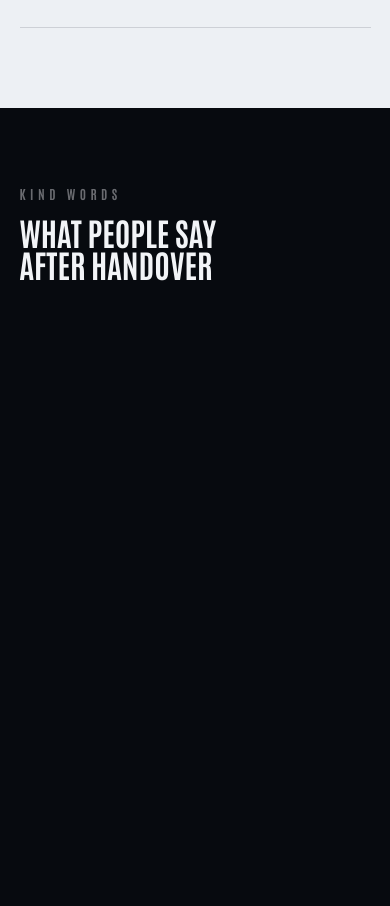
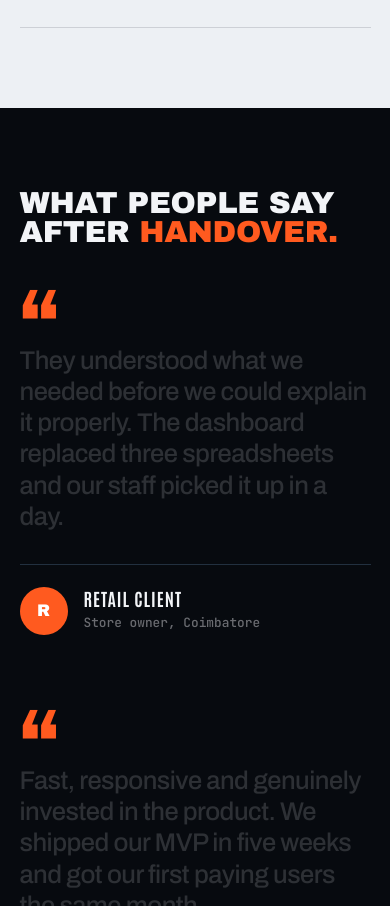
Before and after one commit to logeshk48/Letscook, a Next.js app: page / in a window 390 px wide. Shown: the part 11094-12000 px from the top of the page. Built offline with nearby package versions, Linux system fonts and the light colour scheme; a web font is replaced by a local one.

Commit message:
FAQ redesign

```diff
--- a/components/sections/Faq.tsx
+++ b/components/sections/Faq.tsx
@@ -1,30 +1,90 @@
 "use client";
 
-import { useState } from "react";
-import { ScrollTrigger } from "@/lib/gsap";
-import { faqs } from "@/content/site";
+import { useRef, useState } from "react";
+import { gsap, useGSAP, ScrollTrigger, prefersReducedMotion } from "@/lib/gsap";
+import { faqs, site, whatsappLink } from "@/content/site";
 import s from "./Faq.module.css";
 
+/**
+ * FAQ: heading + a small "still curious?" card on the left (stays in view on desktop),
+ * numbered questions on the right. The first answer starts open.
+ */
 export default function Faq() {
-  const [open, setOpen] = useState<number | null>(null);
+  const root = useRef<HTMLElement>(null);
+  const [open, setOpen] = useState<number | null>(0);
 
   const toggle = (i: number) => {
     setOpen((cur) => (cur === i ? null : i));
     setTimeout(() => ScrollTrigger.refresh(), 550); // page got taller/shorter
   };
 
+  useGSAP(
+    () => {
+      if (prefersReducedMotion()) return;
+      gsap.from("[data-title] .line > span", {
+        yPercent: 110,
+        duration: 1.1,
+        ease: "expo.out",
+        stagger: 0.1,
+        scrollTrigger: { trigger: "[data-title]", start: "top 85%", once: true },
+      });
+      gsap.from("[data-q]", {
+        opacity: 0,
+        y: 24,
+        duration: 0.8,
+        ease: "power2.out",
+        stagger: 0.06,
+        scrollTrigger: { trigger: "[data-list]", start: "top 82%", once: true },
+      });
+    },
+    { scope: root }
+  );
+
   return (
-    <section id="faq" className={s.faq}>
+    <section ref={root} id="faq" className={s.faq}>
       <div className={`wrap ${s.grid}`}>
-        <div>
-          <p className="label">GOOD TO KNOW</p>
-          <h2>Questions we get all the time</h2>
+        <aside className={s.side}>
+          <div className={s.sideIn}>
+            <p className={s.kicker}>
+              <span className={s.dot} aria-hidden="true" />
+              Good to know
+            </p>
+            <h2 className={s.title} data-title>
+              <span className="line">
+                <span>Questions,</span>
+              </span>
+              <span className="line">
+                <span className={s.hot}>answered.</span>
+              </span>
+            </h2>
+            <p className={s.lede}>The things people usually ask before we start cooking.</p>
+
+            <div className={s.ask}>
+              <p className={s.askTitle}>Still curious?</p>
+              <p className={s.askText}>Ask us directly. A real person replies, usually within a few hours.</p>
+              <div className={s.askLinks}>
+                <a href={whatsappLink("Hi Let's cook! I have a question.")} target="_blank" rel="noopener noreferrer" className={s.askBtn}>
+                  <svg viewBox="0 0 24 24" aria-hidden="true">
+                    <path d="M12 2a10 10 0 0 0-8.6 15.1L2 22l5-1.3A10 10 0 1 0 12 2Zm5.8 14.1c-.2.7-1.4 1.3-2 1.4-.5.1-1.2.1-1.9-.1a17 17 0 0 1-1.8-.7 13.7 13.7 0 0 1-5.2-4.6c-.4-.5-1.3-1.7-1.3-3.2s.8-2.2 1.1-2.5c.3-.3.6-.4.8-.4h.6c.2 0 .4 0 .6.5l.9 2.1c.1.2.1.4 0 .5l-.3.5-.4.5c-.2.2-.3.3-.1.6.2.3.8 1.4 1.8 2.2 1.2 1.1 2.2 1.4 2.5 1.6.3.1.5.1.6-.1l.9-1.1c.2-.3.4-.2.6-.1l2 1c.3.1.5.2.6.3 0 .1 0 .7-.2 1.4Z" />
+                  </svg>
+                  WhatsApp
+                </a>
+                <a href={`mailto:${site.email}`} className={s.askMail}>
+                  {site.email}
+                </a>
               </div>
-        <div>
-          {faqs.map((f, i) => (
-            <div key={f.q} className={`${s.qa} ${open === i ? s.open : ""}`}>
-              <button aria-expanded={open === i} aria-controls={`faq-${i}`} onClick={() => toggle(i)}>
-                {f.q}
+            </div>
+          </div>
+        </aside>
+
+        <ol className={s.list} data-list>
+          {faqs.map((f, i) => {
+            const isOpen = open === i;
+            return (
+              <li key={f.q} className={`${s.qa} ${isOpen ? s.open : ""}`} data-q>
+                <button aria-expanded={isOpen} aria-controls={`faq-${i}`} onClick={() => toggle(i)}>
+                  <span className={s.no}>{String(i + 1).padStart(2, "0")}</span>
+                  <span className={s.q}>{f.q}</span>
                   <span className={s.pm} aria-hidden="true" />
                 </button>
                 <div className={s.ans} id={`faq-${i}`}>
@@ -32,9 +92,10 @@ export default function Faq() {
                     <p>{f.a}</p>
                   </div>
                 </div>
-            </div>
-          ))}
-        </div>
+              </li>
+            );
+          })}
+        </ol>
       </div>
     </section>
   );
--- a/components/sections/Testimonials.module.css
+++ b/components/sections/Testimonials.module.css
@@ -1,38 +1,88 @@
-.words { background: var(--bg-2); padding-block: clamp(5rem, 10vw, 9rem); }
-.head { display: grid; gap: 1rem; margin-bottom: clamp(2.5rem, 5vw, 4rem); }
-.head h2 { font: 700 clamp(2rem, 4.6vw, 4.4rem)/1 var(--f-cond); text-transform: uppercase; max-width: 18ch; }
+/* Kind words: one big quote at a time, words light up as you scroll. */
+.words {
+  position: relative;
+  background: var(--bg-2);
+  padding-block: clamp(5rem, 10vw, 8rem);
+}
 
-.quotes { display: grid; grid-template-columns: repeat(3, minmax(0, 1fr)); gap: 14px; }
-.quote {
-  border: 1px solid var(--line);
-  padding: clamp(1.4rem, 2.4vw, 2.2rem);
+.inner {
+  display: grid;
+  grid-template-columns: minmax(0, 0.8fr) minmax(0, 1.6fr);
+  gap: clamp(2rem, 6vw, 6rem);
+  align-items: center;
+}
+
+/* ---------- left column ---------- */
+.side { display: grid; gap: 1.4rem; align-content: center; }
+.kicker {
+  display: inline-flex;
+  align-items: center;
+  gap: 0.6rem;
+  font: 500 0.74rem/1 var(--f-mono);
+  letter-spacing: 0.2em;
+  text-transform: uppercase;
+  color: var(--fg-2);
+}
+.dot { width: 7px; height: 7px; border-radius: 50%; background: var(--flame); }
+.title {
+  font: 900 clamp(1.9rem, 3.2vw, 3.2rem)/0.98 var(--f-display);
+  text-transform: uppercase;
+  letter-spacing: -0.01em;
+}
+.title span { color: var(--flame); }
+
+.names { list-style: none; margin: 1.2rem 0 0; padding: 0; border-top: 1px solid var(--line); }
+.names li {
   display: flex;
-  flex-direction: column;
-  gap: 1.6rem;
-  background: linear-gradient(180deg, #111316, #0a0b0c);
+  gap: 1rem;
+  align-items: baseline;
+  padding: 0.9rem 0;
+  border-bottom: 1px solid var(--line);
+  font: 700 1.05rem/1.2 var(--f-cond);
+  text-transform: uppercase;
+  letter-spacing: 0.04em;
+  color: var(--fg-3);
+  transition: color 0.4s var(--ease);
 }
-.quote blockquote { font: 500 1.12rem/1.55 var(--f-body); }
-.quote blockquote::before {
-  content: "\201C";
-  display: block;
-  font: 900 3.4rem/0.6 var(--f-display);
-  color: var(--flame);
-  margin-bottom: 0.8rem;
+.nameNo { font: 500 0.72rem/1 var(--f-mono); letter-spacing: 0.1em; }
+.names .nameOn { color: var(--fg); }
+.names .nameOn .nameNo { color: var(--flame); }
+
+/* ---------- quotes ---------- */
+.stage { display: grid; gap: 4rem; }
+.quote { margin: 0; display: grid; gap: 2rem; }
+.mark { display: block; height: 0.42em; font: 900 clamp(5rem, 8vw, 8rem)/1 var(--f-display); color: var(--flame); }
+.quote blockquote {
+  margin: 0;
+  font: 500 clamp(1.6rem, 2.9vw, 2.9rem)/1.22 var(--f-body);
+  letter-spacing: -0.02em;
+  color: var(--fg);
 }
-.who { display: flex; align-items: center; gap: 0.9rem; margin-top: auto; }
+.who { display: flex; align-items: center; gap: 1rem; padding-top: 1.4rem; border-top: 1px solid var(--line); }
 .who i {
-  width: 44px;
-  height: 44px;
+  width: 48px;
+  height: 48px;
+  flex: none;
   border-radius: 50%;
-  border: 1px solid #fff;
   display: grid;
   place-items: center;
-  font: 900 1rem/1 var(--f-display);
+  background: var(--flame);
+  color: #fff;
+  font: 900 1.05rem/1 var(--f-display);
   font-style: normal;
 }
-.who b { display: block; font: 700 1rem/1.2 var(--f-cond); text-transform: uppercase; letter-spacing: 0.06em; }
-.who span { font: 400 0.78rem/1.3 var(--f-mono); color: var(--fg-3); }
+.who b { display: block; font: 700 1.1rem/1.2 var(--f-cond); text-transform: uppercase; letter-spacing: 0.06em; }
+.who span { font: 500 0.8rem/1.3 var(--f-mono); color: var(--fg-3); }
 
+/* ---------- desktop: section stays, quotes swap in place ---------- */
+@media (min-width: 901px) and (prefers-reduced-motion: no-preference) {
+  .words { height: 100svh; padding: 0; display: grid; align-items: center; }
+  .stage { display: grid; }
+  .quote { grid-area: 1 / 1; }
+}
+
+/* ---------- phones / tablets ---------- */
 @media (max-width: 900px) {
-  .quotes { grid-template-columns: 1fr; }
+  .inner { grid-template-columns: 1fr; }
+  .names { display: none; }
 }
--- a/components/sections/Testimonials.tsx
+++ b/components/sections/Testimonials.tsx
@@ -1,41 +1,101 @@
 "use client";
 
-import { useRef } from "react";
+import { useRef, useState } from "react";
 import { gsap, useGSAP, prefersReducedMotion } from "@/lib/gsap";
 import { testimonials } from "@/content/site";
 import s from "./Testimonials.module.css";
 
+/**
+ * Kind words: one quote at a time.
+ * Desktop: the section stays on screen while you scroll; each quote's words
+ * light up as you read, then the next quote takes its place.
+ * Phones: the quotes are stacked and light up as they scroll in.
+ */
 export default function Testimonials() {
   const root = useRef<HTMLElement>(null);
+  const [active, setActive] = useState(0);
 
   useGSAP(
     () => {
       if (prefersReducedMotion()) return;
-      gsap.from("[data-quote]", {
-        y: 70,
-        rotate: 1.5,
-        opacity: 0,
-        duration: 1.1,
-        ease: "expo.out",
-        stagger: 0.12,
-        scrollTrigger: { trigger: "[data-quotes]", start: "top 82%", once: true },
+      const mm = gsap.matchMedia();
+
+      mm.add("(min-width: 901px)", () => {
+        const quotes = gsap.utils.toArray<HTMLElement>("[data-quote]");
+        const tl = gsap.timeline({
+          defaults: { ease: "none" },
+          scrollTrigger: {
+            trigger: root.current,
+            start: "top top",
+            end: () => `+=${window.innerHeight * quotes.length * 1.1}`,
+            pin: true,
+            scrub: 0.6,
+            anticipatePin: 1,
+            invalidateOnRefresh: true,
+            onUpdate: (self) => setActive(Math.min(quotes.length - 1, Math.floor(self.progress * quotes.length * 0.999))),
+          },
+        });
+
+        quotes.forEach((q, i) => {
+          const words = q.querySelectorAll("[data-w]");
+          if (i > 0) tl.fromTo(q, { autoAlpha: 0, y: 40 }, { autoAlpha: 1, y: 0, duration: 0.25 });
+          tl.fromTo(words, { opacity: 0.16 }, { opacity: 1, stagger: 0.9 / words.length, duration: 0.1 });
+          tl.fromTo(q.querySelector("[data-who]"), { opacity: 0, y: 10 }, { opacity: 1, y: 0, duration: 0.2 }, "<0.6");
+          tl.to({}, { duration: 0.3 }); // hold so the quote can be read
+          if (i < quotes.length - 1) tl.to(q, { autoAlpha: 0, y: -40, duration: 0.25 });
+        });
+        gsap.set(quotes.slice(1), { autoAlpha: 0 });
       });
+
+      mm.add("(max-width: 900px)", () => {
+        gsap.utils.toArray<HTMLElement>("[data-quote]").forEach((q) =>
+          gsap.fromTo(
+            q.querySelectorAll("[data-w]"),
+            { opacity: 0.16 },
+            { opacity: 1, stagger: 0.05, ease: "none", scrollTrigger: { trigger: q, start: "top 80%", end: "bottom 60%", scrub: true } }
+          )
+        );
+      });
+
+      return () => mm.revert();
     },
     { scope: root }
   );
 
   return (
-    <section ref={root} className={s.words}>
-      <div className="wrap">
-        <header className={s.head}>
-          <p className="label">KIND WORDS</p>
-          <h2>What people say after handover</h2>
-        </header>
-        <div className={s.quotes} data-quotes>
+    <section ref={root} className={s.words} aria-label="What clients say">
+      <div className={`wrap ${s.inner}`}>
+        <aside className={s.side}>
+
+          <h2 className={s.title}>
+            What people say after <span>handover.</span>
+          </h2>
+
+          {/* who is speaking (desktop progress) */}
+          <ol className={s.names} aria-hidden="true">
+            {testimonials.map((t, i) => (
+              <li key={t.name} className={i === active ? s.nameOn : ""}>
+                <span className={s.nameNo}>{String(i + 1).padStart(2, "0")}</span>
+                <span>{t.name}</span>
+              </li>
+            ))}
+          </ol>
+        </aside>
+
+        <div className={s.stage}>
           {testimonials.map((t) => (
             <figure key={t.name} className={s.quote} data-quote>
-              <blockquote>{t.quote}</blockquote>
-              <figcaption className={s.who}>
+              <span className={s.mark} aria-hidden="true">
+                “
+              </span>
+              <blockquote>
+                {t.quote.split(" ").map((w, i) => (
+                  <span key={i} data-w>
+                    {w}{" "}
+                  </span>
+                ))}
+              </blockquote>
+              <figcaption className={s.who} data-who>
                 <i aria-hidden="true">{t.name[0]}</i>
                 <div>
                   <b>{t.name}</b>
```
Also changed, not shown: components/sections/Faq.module.css (+72 -15 lines). Lines whose indentation alone changed are shown as unchanged.
